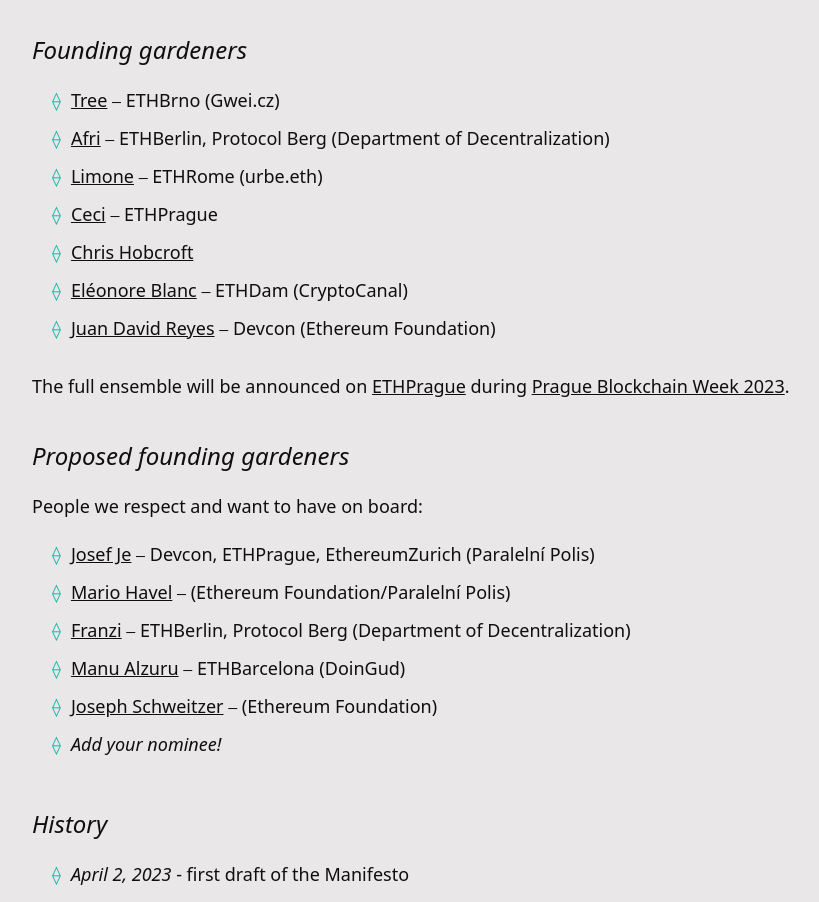
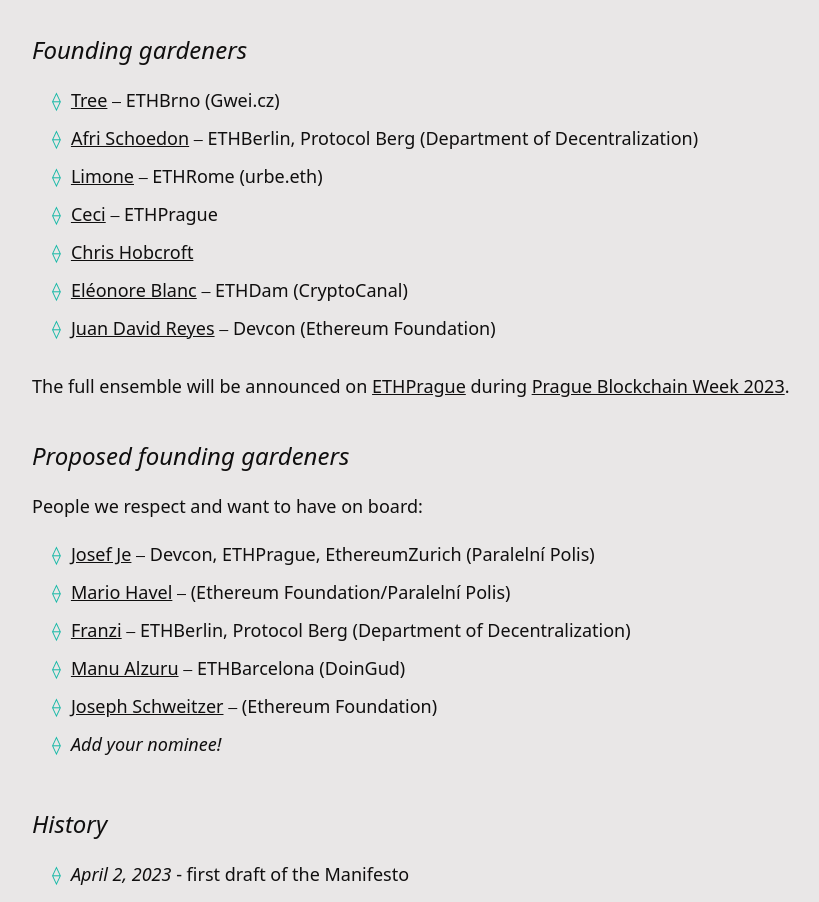
Before and after one commit to ethereumeg/landing-old, a SvelteKit app: page / in a window 1280 px wide. Shown: the part 1160-2062 px from the top of the page, without its empty margins (96-915 px from the left). Built offline with nearby package versions, Linux system fonts and the light colour scheme; a web font is replaced by a local one.

Commit message:
Update +page.svelte

```diff
--- a/src/routes/+page.svelte
+++ b/src/routes/+page.svelte
@@ -76,7 +76,7 @@
     <div class="text-lg">
       <ul class="list">
         <li><a href="https://twitter.com/treecz">Tree</a> ⎯ ETHBrno (Gwei.cz)</li>
-        <li><a href="https://github.com/q9f">Afri</a> ⎯ ETHBerlin, Protocol Berg (Department of Decentralization)</li>
+        <li><a href="https://github.com/q9f">Afri Schoedon</a> ⎯ ETHBerlin, Protocol Berg (Department of Decentralization)</li>
         <li><a href="https://twitter.com/hyperalchemy">Limone</a> ⎯ ETHRome (urbe.eth)</li>
         <li><a href="https://twitter.com/hyperalchemy">Ceci</a> ⎯ ETHPrague</li>
         <li><a href="https://twitter.com/chrishobcroft">Chris Hobcroft</a></li>
```
